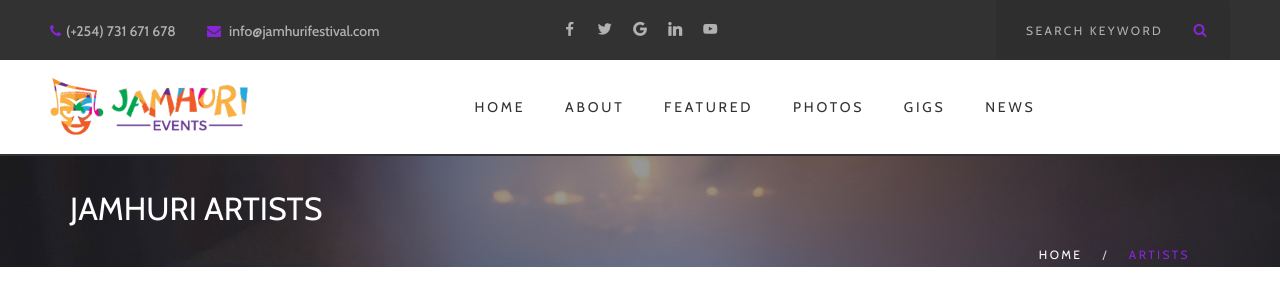
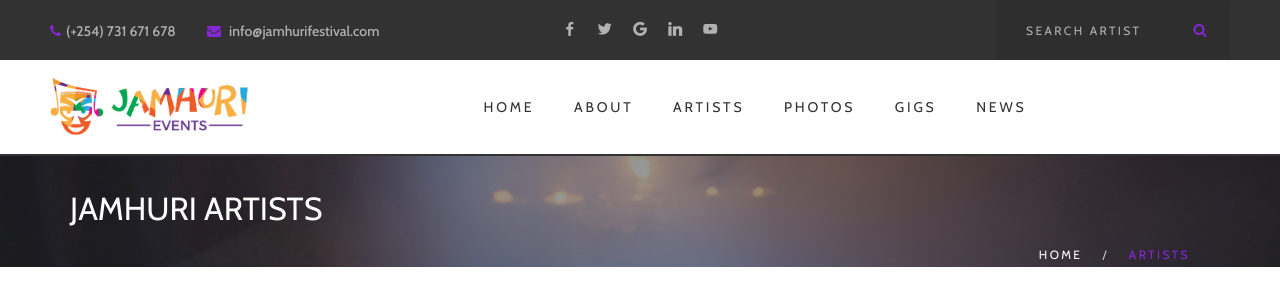
Before and after one commit to AlexKarari/Jamhuri, a Django app: page /all_artists/ in a window 1280 px wide. Shown: the top 298 px of the page. Run offline with Django 3.2, Linux system fonts and the light colour scheme; data that the repository does not hold is empty; some libraries are stand-ins or nearby versions; some web fonts are replaced.

Commit message:
this commit will update the look and feel of the index page

```diff
--- a/jamfest/templates/all/allartists.html
+++ b/jamfest/templates/all/allartists.html
@@ -70,7 +70,7 @@
                                             <div class="item-media"> <img src="{{artists.avatar.url}}" alt=""> </div>
                                             <div class="item-content">
                                                 <h4 class="entry-title bottommargin_0"> <a href="{%url 'solo_artist' artists.id %}">{{artists.name}}</a> </h4>
-                                                <p class="small-text highlight">Producer</p>
+                                                <p class="small-text highlight">producer</p>
                                                 <div> <a class="social-icon socicon-facebook" href="#" title="Facebook"></a> <a class="social-icon socicon-twitter" href="#" title="Twitter"></a> <a class="social-icon socicon-youtube" href="#" title="Youtube"></a> </div>
                                             </div>
                                         </div>
--- a/jamfest/templates/all/index.html
+++ b/jamfest/templates/all/index.html
@@ -379,7 +379,7 @@
                                         </div>
                                         <div class="media small-media margin_0">
                                             <div class="media-left"> <i class="fa fa-map-marker cons-width highlight" aria-hidden="true"></i> </div>
-                                            <div class="media-body"> Square Hilbrow, Milan, Italy. </div>
+                                            <div class="media-body"> {{events.location}} </div>
                                         </div>
                                     </div>
                                     <div class="topmargin_20"> <a href="#" class="theme_button inverse">Buy Tickets</a> </div>
--- a/jamfest/templates/all/search.html
+++ b/jamfest/templates/all/search.html
@@ -24,7 +24,7 @@
                                             <div class="item-media"> <img src="{{STATIC_URL}}{{searched_artist.avatar.url}}" alt=""> </div>
                                             <div class="item-content">
                                                 <h4 class="entry-title bottommargin_0"> <a href="{%url 'solo_artist' searched_artist.id %}">{{searched_artist.name}}</a> </h4>
-                                                <p class="small-text highlight">Producer</p>
+                                                <p class="small-text highlight">producer</p>
                                                 <div> <a class="social-icon socicon-facebook" href="#" title="Facebook"></a> <a class="social-icon socicon-twitter" href="#" title="Twitter"></a> <a class="social-icon socicon-youtube" href="#" title="Youtube"></a> </div>
                                             </div>
                                         </div>
--- a/jamfest/templates/partials/bottomnav.html
+++ b/jamfest/templates/partials/bottomnav.html
@@ -21,7 +21,7 @@
 							{% else %}
 								<li class="{% if request.path == '/' %}active{%else%}{%endif%}"> <a href="{% url 'landingpage' %}">Home</a></li>
 								<li class="{% if request.path == '/about/' %}active{%else%}{%endif%}" ><a href="{% url 'about_us' %}">About</a> </li>
-								<li> <a href="/#featured-video">Featured</a> </li>
+								<li> <a href="{% url 'all_artists' %}">Artists</a> </li>
 								<!-- <li> <a href="#latest-album">Latest</a> </li> -->
 								<li class="{% if request.path == '/photos/' %}active{%else%}{%endif%}"> <a href="{% url 'photos' %}">Photos</a> </li>
 								<li class="{% if request.path == '/all_shows/' %}active{%else%}{%endif%}"> <a href="{% url 'all_shows' %}">Gigs</a> </li>
--- a/jamfest/templates/partials/topnav.html
+++ b/jamfest/templates/partials/topnav.html
@@ -14,7 +14,7 @@
 					<form class="" action="{% url 'search_results' %}">
 						<div class="form-group margin_0">
 							<label class="sr-only" for="widget-search-topline">Search for:</label>
-							<input id="widget-search-topline" type="text" value="" name="artist" class="form-control" placeholder="Search Keyword">
+							<input id="widget-search-topline" type="text" value="" name="artist" class="form-control" placeholder="Search Artist">
 						</div>
 						<button type="submit" class="theme_button no_bg_button color1">Search</button>
 					</form>
```
